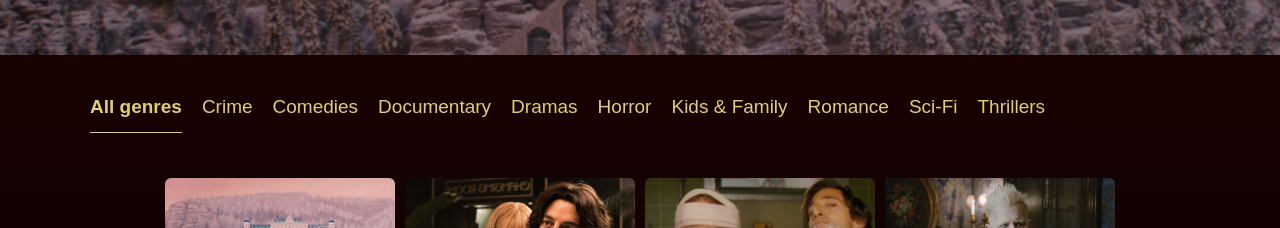
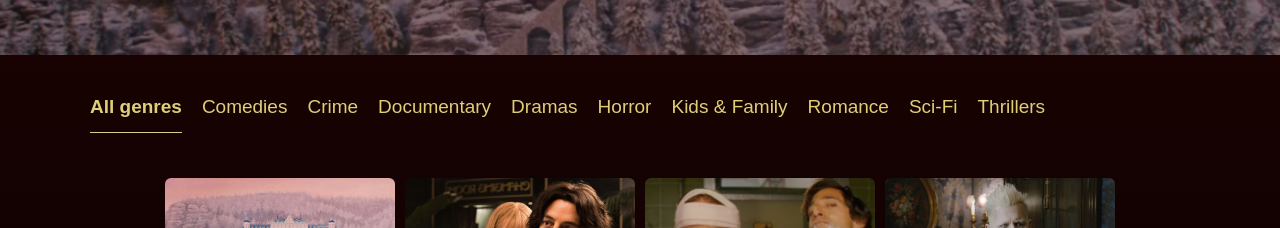
Before and after one commit to Tatiaynti/1761943-what-to-watch-8, a React (Create React App) app in the folder project/: page / in a window 1280 px wide. Shown: the part 535-763 px from the top of the page. Built offline with nearby package versions, Linux system fonts and the light colour scheme.

Commit message:
оптимизация фильтрации жанров

```diff
--- a/project/src/components/genres-tabs/genres-tabs.tsx
+++ b/project/src/components/genres-tabs/genres-tabs.tsx
@@ -2,51 +2,21 @@ import {connect, ConnectedProps} from 'react-redux';
 import {Dispatch} from 'redux';
 import {setGenre} from '../../store/action';
 import {Actions} from '../../types/action';
-import {Genre, GenreList} from '../../types/genres';
+import {GenreList} from '../../types/genres';
 import {State} from '../../types/state';
 
-const GENRES: Genre[] = [
-  {
-    title: 'All genres',
-    value: GenreList.AllGenres,
-  },
-  {
-    title: 'Crime',
-    value: GenreList.Crime,
-  },
-  {
-    title: 'Comedies',
-    value: GenreList.Comedies,
-  },
-  {
-    title: 'Documentary',
-    value: GenreList.Documentary,
-  },
-  {
-    title: 'Dramas',
-    value: GenreList.Dramas,
-  },
-  {
-    title: 'Horror',
-    value: GenreList.Horror,
-  },
-  {
-    title: 'Kids & Family',
-    value: GenreList.KidsAndFamily,
-  },
-  {
-    title: 'Romance',
-    value: GenreList.Romance,
-  },
-  {
-    title: 'Sci-Fi',
-    value: GenreList.SciFi,
-  },
-  {
-    title: 'Thrillers',
-    value: GenreList.Thrillers,
-  },
-];
+const genreTypeToReadable = {
+  [GenreList.AllGenres]: 'All genres',
+  [GenreList.Crime]: 'Crime',
+  [GenreList.Comedies]: 'Comedies',
+  [GenreList.Documentary]: 'Documentary',
+  [GenreList.Dramas]: 'Dramas',
+  [GenreList.Horror]: 'Horror',
+  [GenreList.KidsAndFamily]: 'Kids & Family',
+  [GenreList.Romance]: 'Romance',
+  [GenreList.SciFi]: 'Sci-Fi',
+  [GenreList.Thrillers]: 'Thrillers',
+};
 
 const mapStateToProps = (state: State) => ({
   activeGenre: state.genre,
@@ -74,7 +44,7 @@ function GenresTabs(props: GenreProps): JSX.Element {
 
   return (
     <ul className="catalog__genres-list">
-      {GENRES.map(({title, value}) => (
+      {Object.values(GenreList).map((value) => (
         <li
           key={value}
           className={`catalog__genres-item ${value === activeGenre ? 'catalog__genres-item--active' : ''} `}
@@ -85,7 +55,7 @@ function GenresTabs(props: GenreProps): JSX.Element {
             id={`genre-${value}`}
             onClick={handleGenreClick(value)}
           >
-            {title}
+            {genreTypeToReadable[value]}
           </a>
         </li>
       ))}
--- a/project/src/mocks/films.ts
+++ b/project/src/mocks/films.ts
@@ -1,19 +1,9 @@
 import {nanoid} from '@reduxjs/toolkit';
 import {Film} from '../types/film';
 import {GenreList} from '../types/genres';
-import { getRandomElement } from './utils-for-mock';
+import {getRandomElement} from './utils-for-mock';
 
-const GENRES: GenreList[] = [
-  GenreList.Comedies,
-  GenreList.Crime,
-  GenreList.Documentary,
-  GenreList.Dramas,
-  GenreList.Horror,
-  GenreList.KidsAndFamily,
-  GenreList.Romance,
-  GenreList.SciFi,
-  GenreList.Thrillers,
-];
+const GENRES: GenreList[] = Object.values(GenreList);
 
 const films: Film[] = [
   {
--- a/project/src/store/reducer.ts
+++ b/project/src/store/reducer.ts
@@ -13,8 +13,9 @@ const reducer = (state: State = initialState, action: Actions): State => {
     case ActionType.ChangeGenre: {
       return {...state, genre: action.payload.genre};
     }
-    default:
+    default: {
       return state;
+    }
   }
 };
 
```
